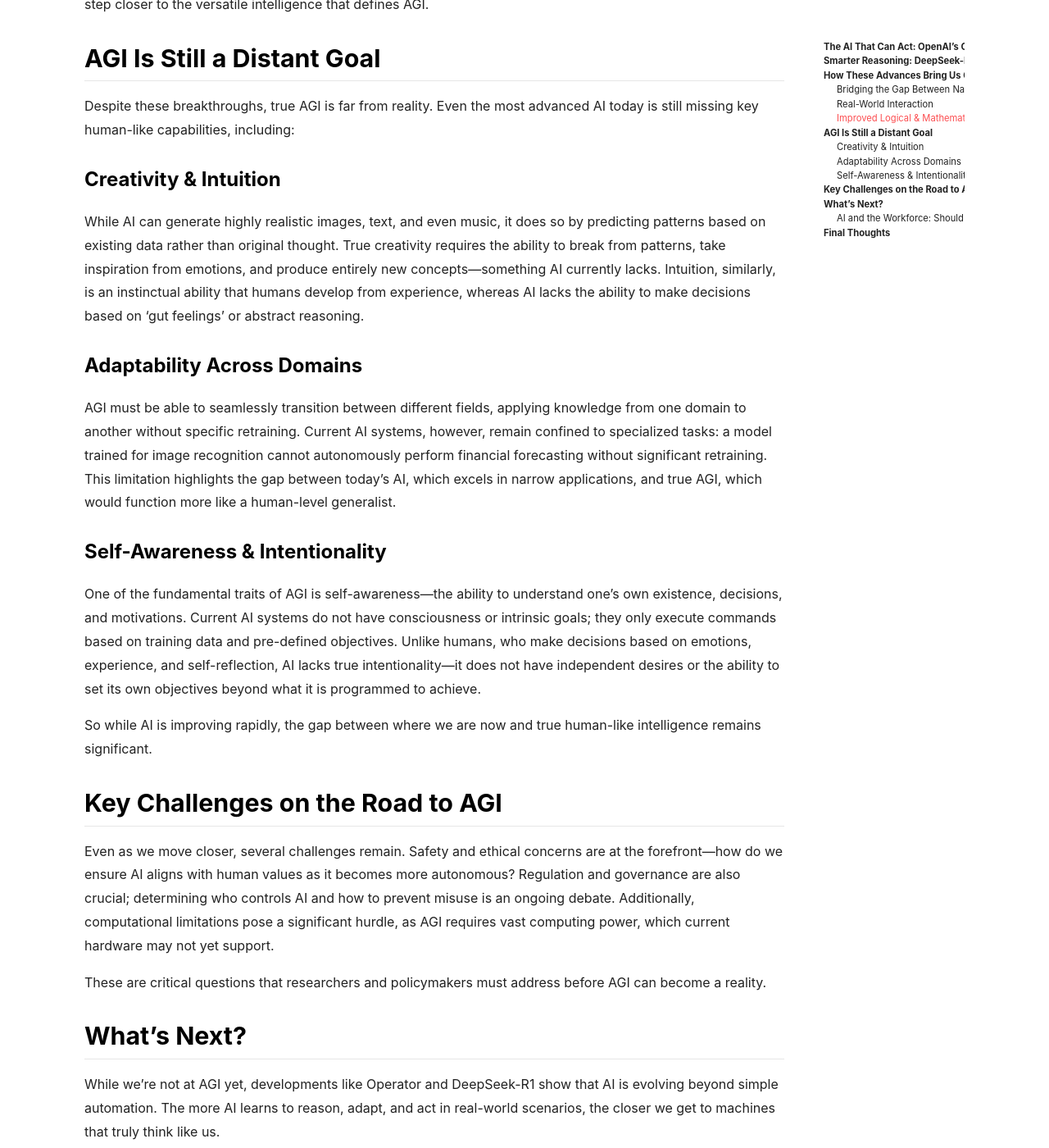
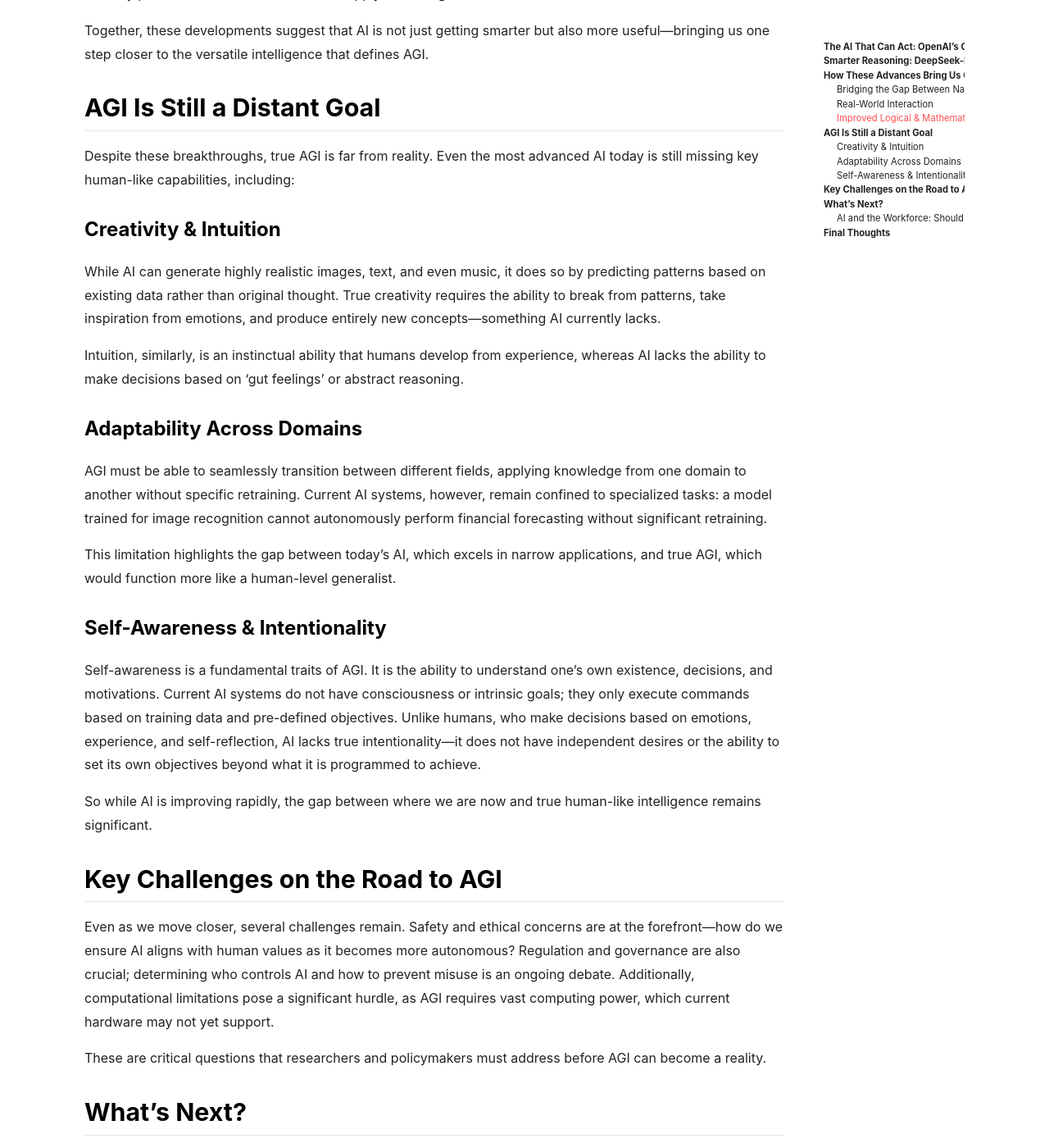
Before and after one commit to aufartirta/aufartirta.github.io, a Jekyll site: the page built from _posts/2025-01-26-getting-closer-to-agi.md, in a window 1280 px wide and 1400 px high, scrolled down 2221 px. Shown: the whole window at 82% size. Built offline with Jekyll 4.4.1, drawn with Linux system fonts in a browser that asks for light colours; nearby versions of some CDN libraries; some of the changed text lies outside the part shown.

Commit message:
Update 2025-01-26-getting-closer-to-agi.md

```diff
--- a/_posts/2025-01-26-getting-closer-to-agi.md
+++ b/_posts/2025-01-26-getting-closer-to-agi.md
@@ -41,9 +41,15 @@
 While neither Operator nor DeepSeek-R1 is AGI, they represent important milestones. Here’s how:
 
 ### Bridging the Gap Between Narrow AI and Adaptability
-One of the major obstacles to AGI is moving beyond narrow AI that specializes in specific tasks. Operator and DeepSeek-R1 demonstrate multi-step task execution, which is essential for AGI. This means AI can now handle increasingly complex workflows, reducing human intervention in task execution. This transition from simple automation to more adaptive intelligence is a significant step toward achieving AGI.
+One of the major obstacles to AGI is moving beyond narrow AI that specializes in specific tasks. Operator and DeepSeek-R1 demonstrate multi-step task execution, which is essential for AGI.
+
+This means AI can now handle increasingly complex workflows, reducing human intervention in task execution. This transition from simple automation to more adaptive intelligence is a significant step toward achieving AGI.
+
 ### Real-World Interaction
-AGI requires the ability to interact dynamically with its environment, much like humans do. Operator’s capability to take real-world actions, such as booking flights or handling online transactions, shifts AI from static response models to active participants. This autonomy is crucial for AGI development, as AI must learn to function independently in an unpredictable world.
+AGI requires the ability to interact dynamically with its environment, much like humans do. Operator’s capability to take real-world actions, such as booking flights or handling online transactions, shifts AI from static response models to active participants.
+
+This autonomy is crucial for AGI development, as AI must learn to function independently in an unpredictable world.
+
 ### Improved Logical & Mathematical Thinking
 One of the core aspects of AGI is reasoning ability, which enables AI to make decisions beyond pattern recognition. DeepSeek-R1's advancements in logic and mathematics show that AI can engage in structured thinking, solving problems with higher accuracy and efficiency. This is a crucial step toward AGI, where AI must not only process data but understand and apply reasoning across different domains.
 
@@ -54,11 +60,17 @@
 Despite these breakthroughs, true AGI is far from reality. Even the most advanced AI today is still missing key human-like capabilities, including:
 
 ### Creativity & Intuition
-While AI can generate highly realistic images, text, and even music, it does so by predicting patterns based on existing data rather than original thought. True creativity requires the ability to break from patterns, take inspiration from emotions, and produce entirely new concepts—something AI currently lacks. Intuition, similarly, is an instinctual ability that humans develop from experience, whereas AI lacks the ability to make decisions based on 'gut feelings' or abstract reasoning.
+While AI can generate highly realistic images, text, and even music, it does so by predicting patterns based on existing data rather than original thought. True creativity requires the ability to break from patterns, take inspiration from emotions, and produce entirely new concepts—something AI currently lacks.
+
+Intuition, similarly, is an instinctual ability that humans develop from experience, whereas AI lacks the ability to make decisions based on 'gut feelings' or abstract reasoning.
+
 ### Adaptability Across Domains
-AGI must be able to seamlessly transition between different fields, applying knowledge from one domain to another without specific retraining. Current AI systems, however, remain confined to specialized tasks: a model trained for image recognition cannot autonomously perform financial forecasting without significant retraining. This limitation highlights the gap between today’s AI, which excels in narrow applications, and true AGI, which would function more like a human-level generalist.
+AGI must be able to seamlessly transition between different fields, applying knowledge from one domain to another without specific retraining. Current AI systems, however, remain confined to specialized tasks: a model trained for image recognition cannot autonomously perform financial forecasting without significant retraining.
+
+This limitation highlights the gap between today’s AI, which excels in narrow applications, and true AGI, which would function more like a human-level generalist.
+
 ### Self-Awareness & Intentionality
-One of the fundamental traits of AGI is self-awareness—the ability to understand one’s own existence, decisions, and motivations. Current AI systems do not have consciousness or intrinsic goals; they only execute commands based on training data and pre-defined objectives. Unlike humans, who make decisions based on emotions, experience, and self-reflection, AI lacks true intentionality—it does not have independent desires or the ability to set its own objectives beyond what it is programmed to achieve.
+Self-awareness is a fundamental traits of AGI. It is the ability to understand one’s own existence, decisions, and motivations. Current AI systems do not have consciousness or intrinsic goals; they only execute commands based on training data and pre-defined objectives. Unlike humans, who make decisions based on emotions, experience, and self-reflection, AI lacks true intentionality—it does not have independent desires or the ability to set its own objectives beyond what it is programmed to achieve.
 
 So while AI is improving rapidly, the gap between where we are now and true human-like intelligence remains significant.
 
```
